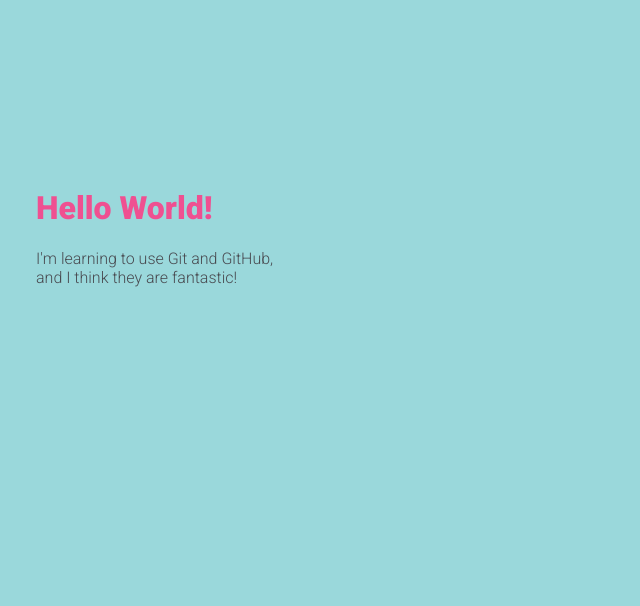
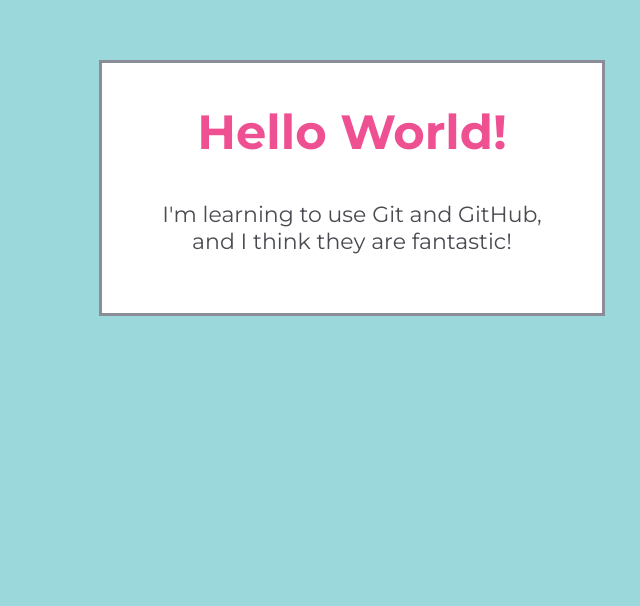
Before and after one commit to eMcBean/eMcBean.github.io, a plain HTML site: page index.html in a window 1280 px wide. Shown: the part 140-746 px from the top of the page, without its empty margins (288-928 px from the left). Drawn offline with Linux system fonts and the light colour scheme.

Commit message:
inline styles removed

```diff
--- a/index.html
+++ b/index.html
@@ -3,35 +3,14 @@
 <head>
 	<meta charset="utf-8">
   	<title>Hello!</title>
-	<link href='http://fonts.googleapis.com/css?family=Roboto:300,900' rel='stylesheet' type='text/css'>
-
-	<style type="text/css">
-
-		body {
-			font-family: 'Roboto', sans-serif;
-			background-color: #9ad8db;
-		}
-
-		header {
-			width: 50%;
-			margin: auto;
-			padding-top: 300px;
-		}
-
-		h1 {
-			color: #ef5091;
-		}
-
-		p {
-			color: #494b51;
-		}
-	</style>
+	<link href='http://fonts.googleapis.com/css?family=Montserrat:400,700' rel='stylesheet' type='text/css'>
+	<link rel="stylesheet" href="styles.css">
 </head>
 
 <body>
-		<header>
+		<section class="hello">
 			<h1>Hello World!</h1>
 			<p>I'm learning to use Git and GitHub, <br> and I think they are fantastic!</p>
-		<header>
+		</section>
 </body>
 </html>
```
